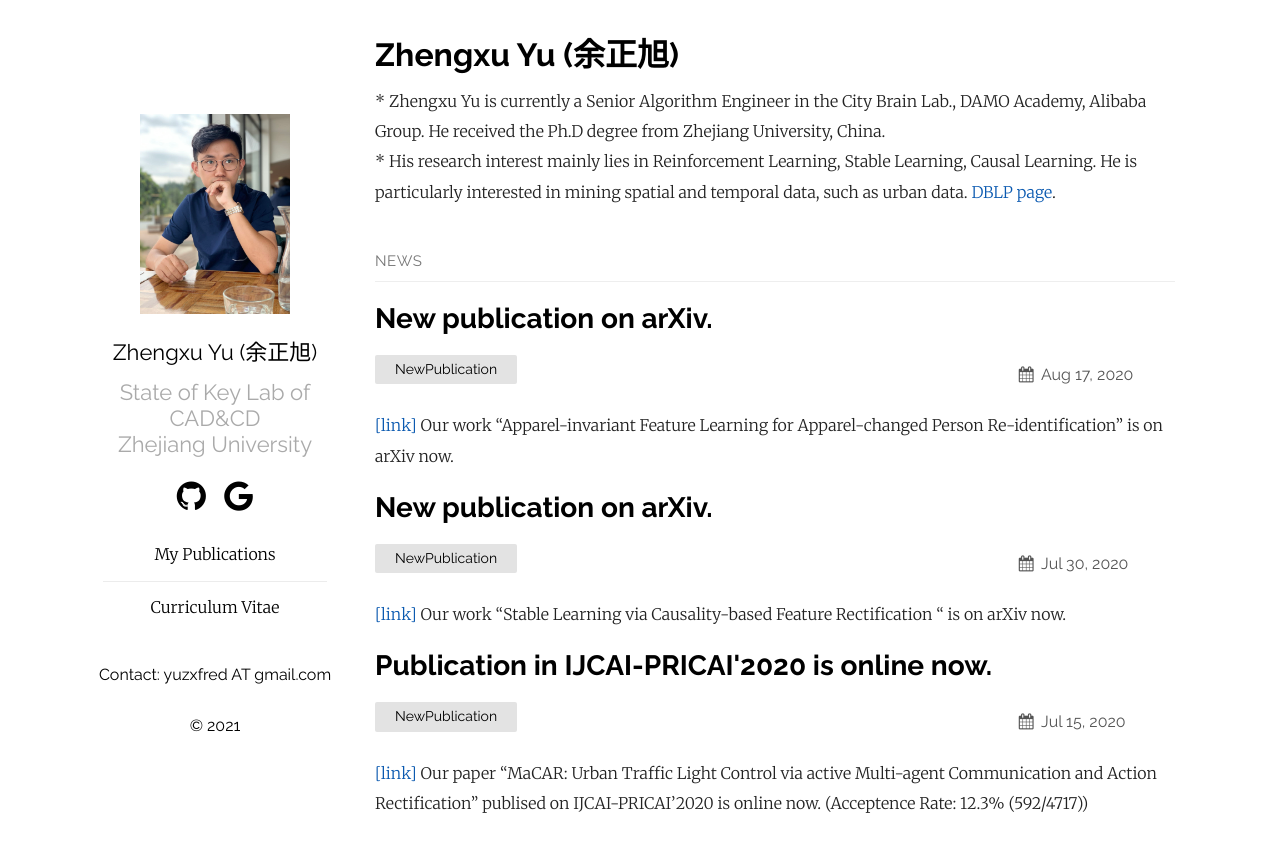
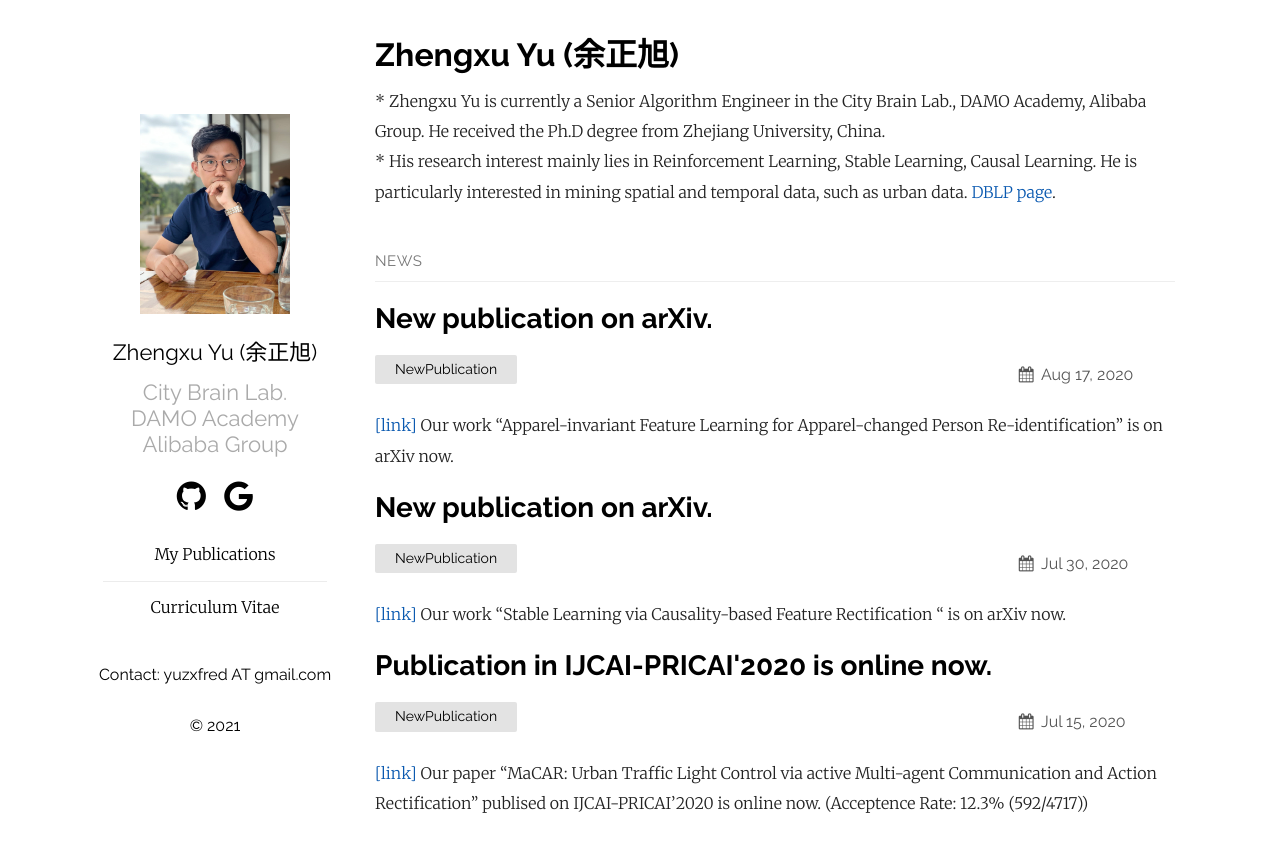
Before and after one commit to zhengxuyu/zhengxuyu.github.io, a Jekyll site: the page built from index.md, in a window 1280 px wide. Shown: the top 852 px of the page. Built offline with Jekyll 4.4.1, drawn with Linux system fonts in a browser that asks for light colours.

Commit message:
update 21-12-31

```diff
--- a/_config.yml
+++ b/_config.yml
@@ -12,8 +12,9 @@ sass:
 plainwhite:
   name: Zhengxu Yu (余正旭)
   tagline: |
-    State of Key Lab of CAD&CD
-    Zhejiang University
+    City Brain Lab.
+    DAMO Academy
+    Alibaba Group
   date_format: "%b %-d, %Y"
   sitemap: true # set to true to generate sitemap.xml content
   navigation:
```
